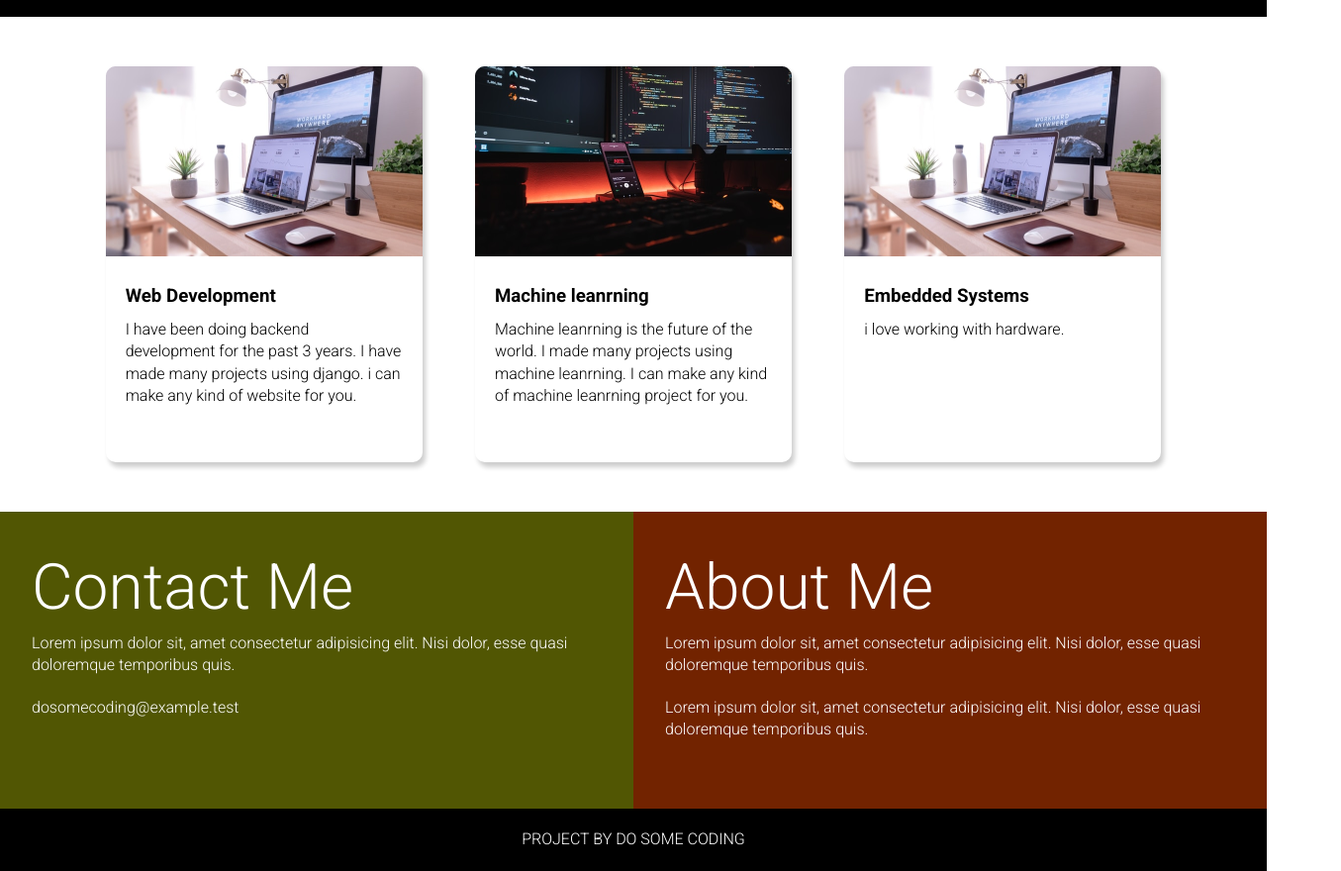
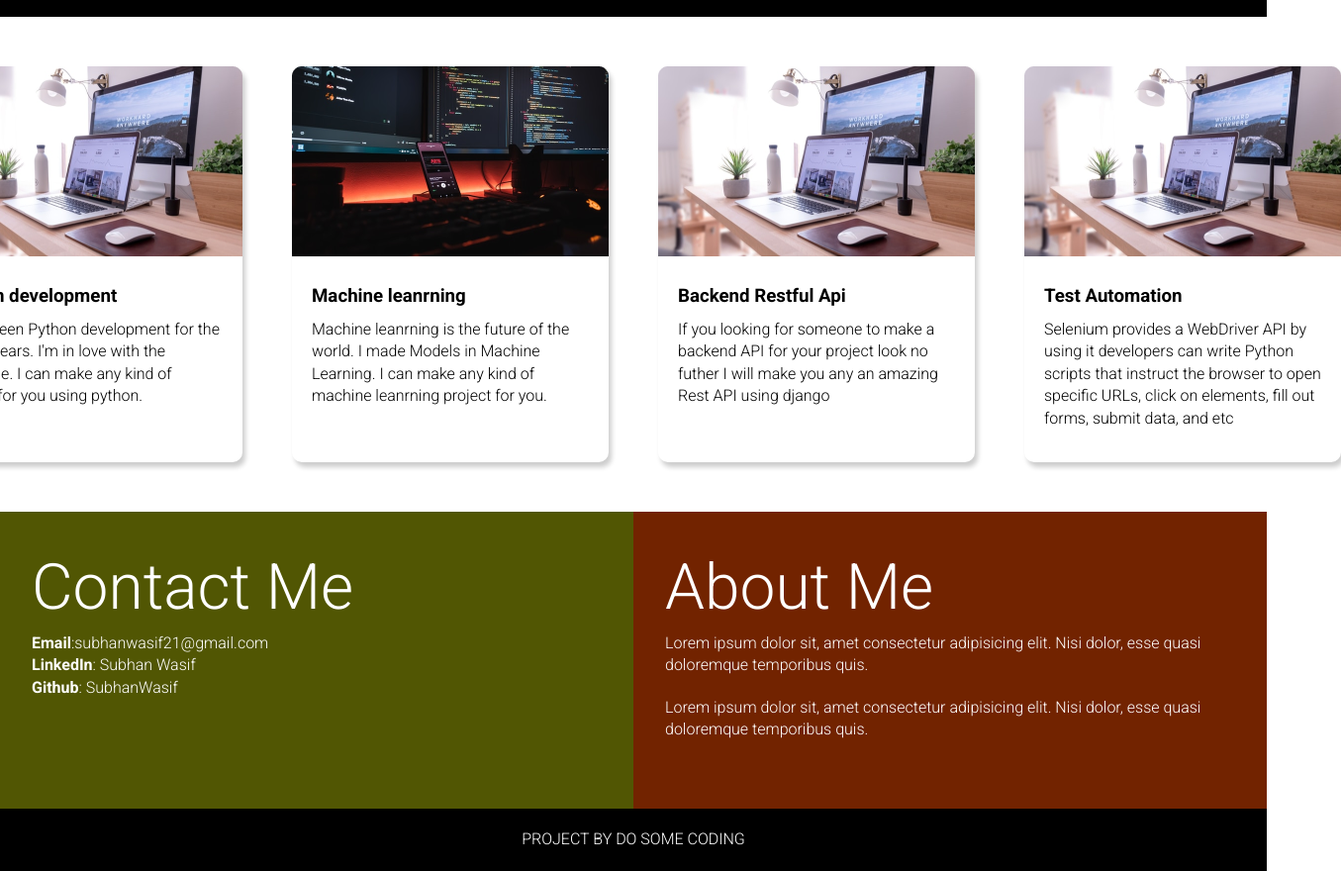
Before and after one commit to subhanwasiftkxel/Portfolio, a plain HTML site: page index.html in a window 1280 px wide. Shown: the part 957-1837 px from the top of the page at 99% size, 1355 px wide, since content can reach past the window. Drawn offline with Linux system fonts and the light colour scheme.

Commit message:
Skill update 1

```diff
--- a/index.html
+++ b/index.html
@@ -18,21 +18,30 @@
 			<h2>WORK, I CAN DO FOR <span>YOU</span></h2>
 		</section>
 		<section class="work">
+			<a
+				href="https://www.youtube.com/watch?v=M2wB0skdJ5o&ab_channel=TwentyOnePilots-Topic"
+				target="_blank"
+			>
 				<div class="grid_item">
 					<div class="card">
 						<div class="image_container">
 							<img src="images/web.png" alt="web development" />
 						</div>
 						<div class="card_content">
-						<h3>Web Development</h3>
+							<h3>Python development</h3>
 							<p>
-							I have been doing backend development for the past 3 years. I have
-							made many projects using django. i can make any kind of website
-							for you.
+								I have been Python development for the past 3 years. I'm in love
+								with the language. I can make any kind of project for you using
+								python.
 							</p>
 						</div>
 					</div>
 				</div>
+			</a>
+			<a
+				href="https://www.youtube.com/watch?v=M2wB0skdJ5o&ab_channel=TwentyOnePilots-Topic"
+				target="_blank"
+			>
 				<div class="grid_item">
 					<div class="card">
 						<div class="image_container">
@@ -41,33 +50,67 @@
 						<div class="card_content">
 							<h3>Machine leanrning</h3>
 							<p>
-							Machine leanrning is the future of the world. I made many projects
-							using machine leanrning. I can make any kind of machine leanrning
+								Machine leanrning is the future of the world. I made Models in
+								Machine Learning. I can make any kind of machine leanrning
 								project for you.
 							</p>
 						</div>
 					</div>
 				</div>
+			</a>
+			<a href="https://www.fiverr.com/s/Yj8Ygz" target="_blank">
 				<div class="grid_item">
 					<div class="card">
 						<div class="image_container">
 							<img src="images/web.png" alt="web development" />
 						</div>
 						<div class="card_content">
-						<h3>Embedded Systems</h3>
-						<p>i love working with hardware.</p>
+							<h3>Backend Restful Api</h3>
+							<p>
+								If you looking for someone to make a backend API for your
+								project look no futher I will make you any an amazing Rest API
+								using django
+							</p>
 						</div>
 					</div>
 				</div>
+			</a>
+			<a href="https://www.fiverr.com/s/Yj8Ygz" target="_blank">
+				<div class="grid_item">
+					<div class="card">
+						<div class="image_container">
+							<img src="images/web.png" alt="web development" />
+						</div>
+						<div class="card_content">
+							<h3>Test Automation</h3>
+							<p>
+								Selenium provides a WebDriver API by using it developers can
+								write Python scripts that instruct the browser to open specific
+								URLs, click on elements, fill out forms, submit data, and etc
+							</p>
+						</div>
+					</div>
+				</div>
+			</a>
 		</section>
 		<section class="bottom_section">
 			<div class="contact">
 				<h2>Contact Me</h2>
 				<p>
-					Lorem ipsum dolor sit, amet consectetur adipisicing elit. Nisi dolor,
-					esse quasi doloremque temporibus quis.
+					<b>Email</b>:subhanwasif21@gmail.com
+					<br />
+					<b>LinkedIn</b>:
+					<a
+						target="_blank"
+						href="https://www.linkedin.com/in/subhan-wasif-2b1b3b1b2/"
+						>Subhan Wasif</a
+					>
+					<br />
+					<b>Github</b>:
+					<a href="https://github.com/SubhanWasif" target="_blank"
+						>SubhanWasif</a
+					>
 				</p>
-				<p>dosomecoding@example.test</p>
 			</div>
 			<div class="about">
 				<h2>About Me</h2>
--- a/style.css
+++ b/style.css
@@ -46,9 +46,13 @@ body {
 	font-size: 96px;
 }
 .work {
-	display: grid;
-	gap: 20px;
-	grid-template-columns: repeat(auto-fit, minmax(320px, 1fr));
+	display: flex;
+	gap: 50px;
+
+	/* grid-template-columns: repeat(auto-fit, minmax(320px, 1fr));
+	 */
+	justify-content: center;
+	align-items: center;
 
 	max-width: 1100px;
 	margin: 50px auto;
@@ -87,6 +91,14 @@ body {
 .about {
 	background-color: #722300;
 	width: 100%;
+}
+.work a {
+	text-decoration: none;
+	color: black;
+}
+.bottom_section a {
+	text-decoration: none;
+	color: white;
 }
 
 .contact,
```
Lines whose indentation alone changed are shown as unchanged.
